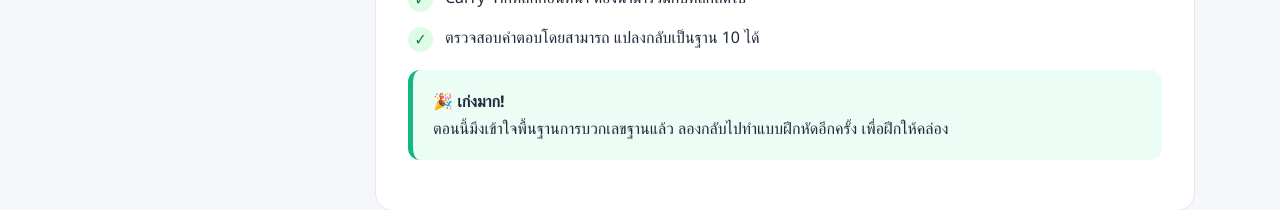
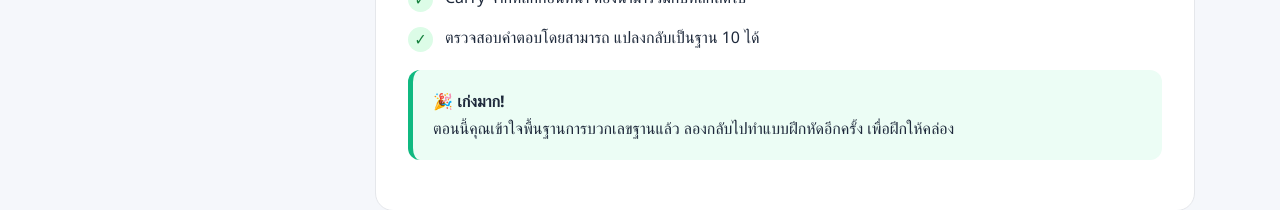
Before and after one commit to walidteh05/Automation-web-app, a Next.js app: page / in a window 1280 px wide. Shown: the part 7703-7913 px from the top of the page. Built offline with nearby package versions, Linux system fonts and the light colour scheme.

Commit message:
fix text

```diff
--- a/src/app/page.tsx
+++ b/src/app/page.tsx
@@ -174,7 +174,7 @@ export default function Home() {
               <div className="summary-item"><div className="check">✓</div><div>Carry จากหลักก่อนหน้า ต้องนำมารวมกับหลักถัดไป</div></div>
               <div className="summary-item"><div className="check">✓</div><div>ตรวจสอบคำตอบโดยสามารถ แปลงกลับเป็นฐาน 10 ได้</div></div>
             </div>
-            <div className="success-box"><strong>🎉 เก่งมาก!</strong><br/>ตอนนี้มึงเข้าใจพื้นฐานการบวกเลขฐานแล้ว ลองกลับไปทำแบบฝึกหัดอีกครั้ง เพื่อฝึกให้คล่อง</div>
+            <div className="success-box"><strong>🎉 เก่งมาก!</strong><br/>ตอนนี้คุณเข้าใจพื้นฐานการบวกเลขฐานแล้ว ลองกลับไปทำแบบฝึกหัดอีกครั้ง เพื่อฝึกให้คล่อง</div>
           </section>
 
         </main>
```
